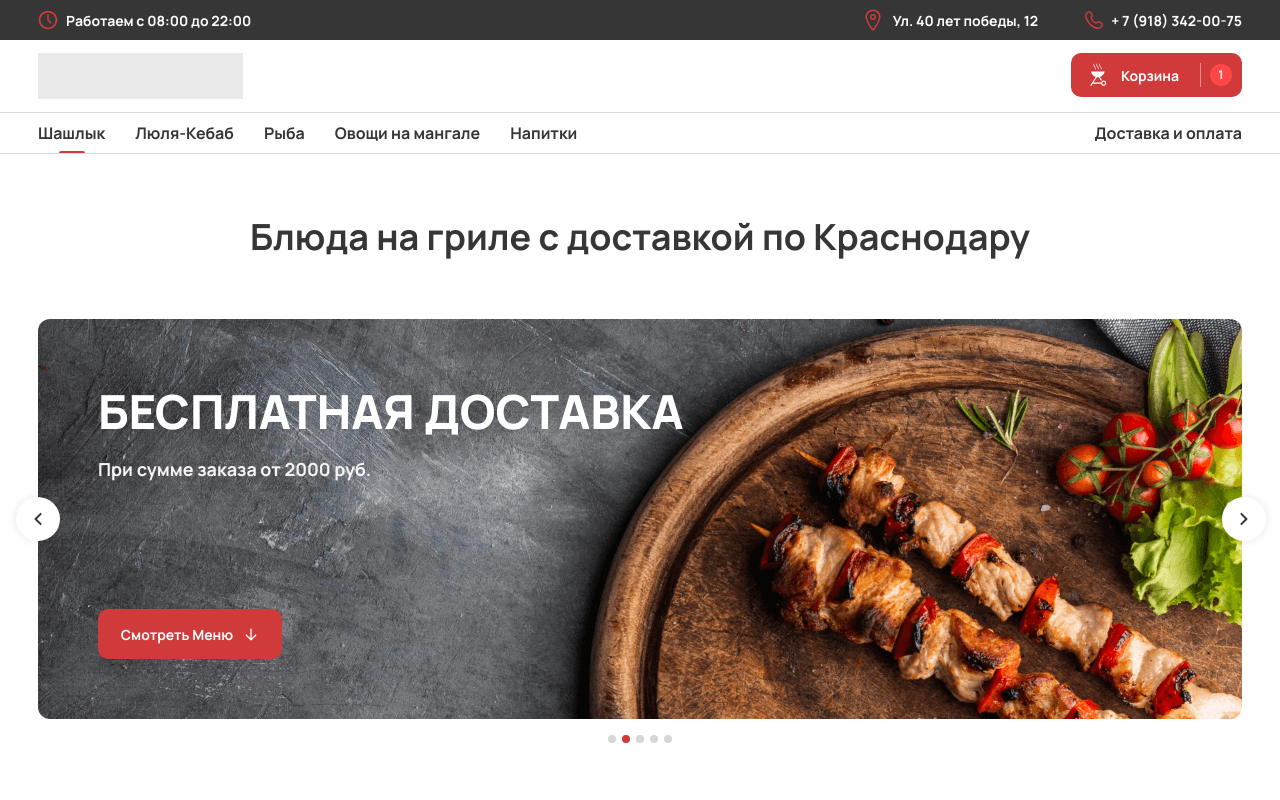
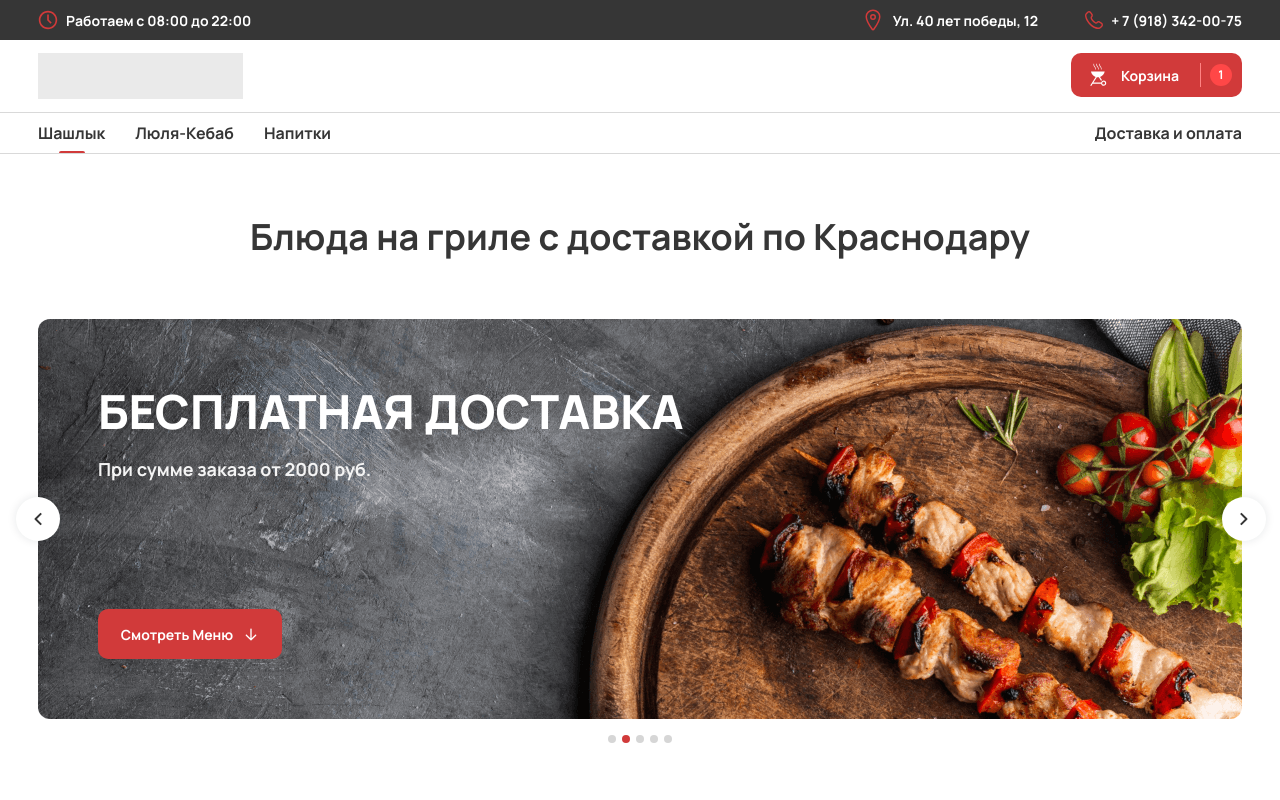
Before and after one commit to Vadim4ick/shampur, a Next.js app: page / in a window 1280 px wide. Shown: the top 800 px of the page. Built offline with nearby package versions, Linux system fonts and the light colour scheme.

Commit message:
добавление смены активности

```diff
--- a/src/components/CatalogItems.tsx
+++ b/src/components/CatalogItems.tsx
@@ -10,7 +10,7 @@ const CatalogItems = () => {
           {catalogItems.map((el) => {
             return (
               <div
-                // data-catalogItems={el.title}
+                data-catalog={el.id}
                 key={el.id}
                 className="flex flex-col gap-[36px]"
               >
--- a/src/components/Header.tsx
+++ b/src/components/Header.tsx
@@ -9,43 +9,91 @@ import { cn } from "@/shared/lib/utils";
 import { Container } from "@/shared/ui/container";
 import { useHeaderStore } from "@/store/header";
 import Link from "next/link";
-import { useEffect, useRef, useState } from "react";
+import { useCallback, useEffect, useRef, useState } from "react";
 
 const Header = () => {
-  const [activeId, setActiveId] = useState(1);
-
+  const [activeId, setActiveId] = useState(0);
   const ref = useRef<HTMLDivElement | null>(null);
-
+  const observerRef = useRef<IntersectionObserver | null>(null);
   const { fixed, setFixed } = useHeaderStore();
 
-  const onClick = (id: number) => {
-    setActiveId(id);
-  };
+  const handleScroll = useCallback(() => {
+    const scrollTop = window.scrollY || document.documentElement.scrollTop;
 
-  // useEffect(() => {
-  //   console.log(document.querySelectorAll("[data-catalogItems]"));
-  // }, []);
+    if (ref.current && scrollTop > ref.current.offsetHeight) {
+      setFixed(true);
+    } else {
+      setFixed(false);
+    }
+  }, [setFixed]);
+
+  const handleResize = useCallback(() => {
+    if (observerRef.current) {
+      const sections = document.querySelectorAll("[data-catalog]");
+      sections.forEach((section) => {
+        if (observerRef.current) {
+          observerRef.current.observe(section);
+        }
+      });
+    }
+  }, []);
+
+  const onClickNavbar = useCallback((id: number) => {
+    const section = document.querySelector(`[data-catalog="${id}"]`);
+    if (!section) return;
+
+    const offsetTop = section.getBoundingClientRect().top + window.scrollY;
+    const scrollToPosition = offsetTop - 140; // Adjust offset
+
+    window.scrollTo({
+      top: scrollToPosition,
+      behavior: "smooth",
+    });
+  }, []);
 
   useEffect(() => {
-    // Функция для проверки позиции скролла
-    const handleScroll = () => {
-      const scrollTop = window.scrollY || document.documentElement.scrollTop;
+    observerRef.current = new IntersectionObserver(
+      (entries) => {
+        entries.forEach((entry) => {
+          if (entry.isIntersecting) {
+            setActiveId(Number(entry.target.getAttribute("data-catalog")));
+          }
+        });
+      },
+      { threshold: 0.8 },
+    );
 
-      // Если скролл больше определенной высоты (например, 100px), добавляем класс
-      if (ref.current && scrollTop > ref.current.offsetHeight) {
-        setFixed(true);
-      } else {
-        setFixed(false);
-      }
+    const sections = document.querySelectorAll("[data-catalog]");
+    sections.forEach((section) => observerRef.current!.observe(section));
+
+    return () => {
+      sections.forEach((section) => observerRef.current!.unobserve(section));
     };
+  }, []);
 
-    // Добавляем слушатель на скролл
+  useEffect(() => {
     window.addEventListener("scroll", handleScroll);
+    window.addEventListener("resize", handleResize);
 
-    // Убираем слушатель при размонтировании компонента
     return () => {
       window.removeEventListener("scroll", handleScroll);
+      window.removeEventListener("resize", handleResize);
     };
+  }, [handleResize, handleScroll]);
+
+  useEffect(() => {
+    // Установите активный id при монтировании компонента
+    const sections = document.querySelectorAll("[data-catalog]");
+    const last = sections[sections.length - 1];
+    const scrollTop = window.scrollY || document.documentElement.scrollTop;
+
+    const sectionTop = last.getBoundingClientRect().top + scrollTop;
+    const sectionBottom = sectionTop + last.clientHeight;
+
+    // // Проверяем, находимся ли мы в пределах последней секции
+    if (scrollTop >= sectionTop && scrollTop > sectionBottom) {
+      setActiveId(Number(last.getAttribute("data-catalog")));
+    }
   }, []);
 
   return (
@@ -132,7 +180,7 @@ const Header = () => {
                 {navbar.map((item) => (
                   <button
                     key={item.id}
-                    onClick={() => onClick(item.id)}
+                    onClick={() => onClickNavbar(item.id)}
                     className={cn(
                       "cursor-pointer whitespace-nowrap text-[16px] font-[700] leading-[22px] text-[#363636]",
                       {
--- a/src/shared/const/navbar.tsx
+++ b/src/shared/const/navbar.tsx
@@ -1,22 +1,6 @@
-export const navbar = [
-  {
-    id: 1,
-    title: "Шашлык",
-  },
-  {
-    id: 2,
-    title: "Люля-Кебаб",
-  },
-  {
-    id: 3,
-    title: "Рыба",
-  },
-  {
-    id: 4,
-    title: "Овощи на мангале",
-  },
-  {
-    id: 5,
-    title: "Напитки",
-  },
-];
+import { catalogItems } from "./catalogItems";
+
+export const navbar = catalogItems.map((item) => ({
+  id: item.id,
+  title: item.title,
+}));
```
